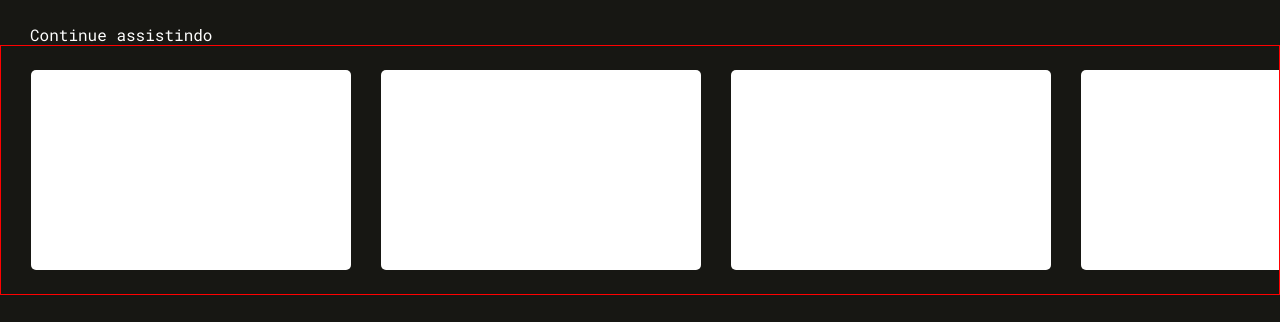
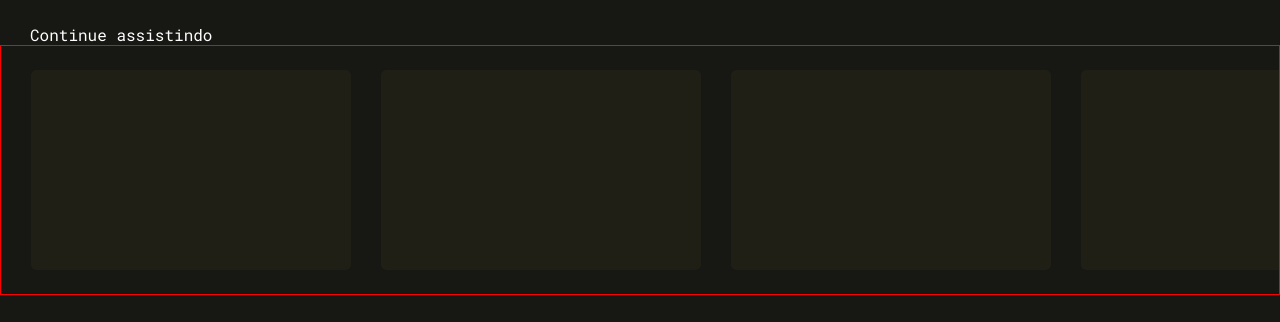
Before and after one commit to Anderson2ilv4/stream-app, a plain HTML site: page index.html in a window 1280 px wide. Shown: the part 566-888 px from the top of the page. Drawn offline with Linux system fonts and the light colour scheme.

Commit message:
style-update

```diff
--- a/css/style.css
+++ b/css/style.css
@@ -213,7 +213,7 @@ label {
     display: none;
 }
 .thumb {
-    background-color: white;
+    background-color: #1f1f15;
     min-width: 320px;
     height: 200px;
     border-radius: 5px;
```
